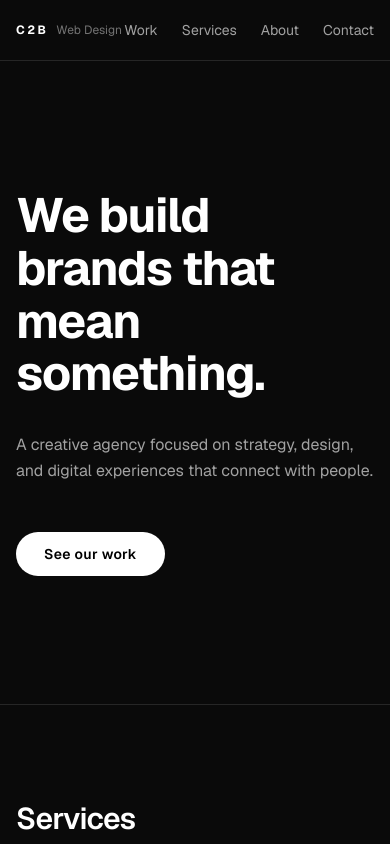
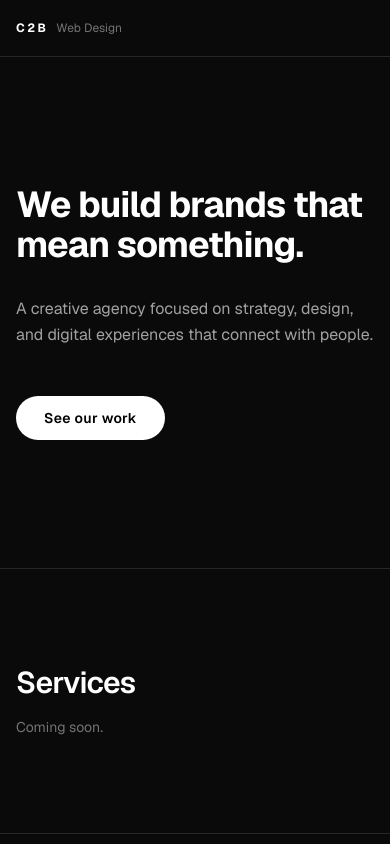
Before and after one commit to c2b-web-design/agency-website-v2, a Next.js app: page / in a window 390 px wide. Shown: the top 844 px of the page. Built offline with nearby package versions, Linux system fonts and the light colour scheme.

Commit message:
Refine hero typography and mobile navbar

```diff
--- a/app/page.tsx
+++ b/app/page.tsx
@@ -37,8 +37,12 @@ export default function Home() {
                 gap-6 tightens the group into a deliberate cluster without crowding.
                 duration-200 on hover: an explicit transition duration makes the hover feel smooth
                 rather than a hard snap. neutral-100 (not pure white) softens the arrival —
-                premium interfaces avoid binary on/off color states.                 */}
-            <div className="flex items-center gap-6">
+                premium interfaces avoid binary on/off color states.
+                hidden md:flex: on mobile the links are hidden entirely — four nav items in a
+                single row at 400px competes with the brand lockup and feels cramped. The brand
+                lockup alone is sufficient at small sizes. A hamburger menu will be added later
+                when the site has real navigation depth to justify the interaction cost.        */}
+            <div className="hidden md:flex items-center gap-6">
               <a href="#work"     className="text-sm text-neutral-400 hover:text-neutral-100 transition-colors duration-200">Work</a>
               <a href="#services" className="text-sm text-neutral-400 hover:text-neutral-100 transition-colors duration-200">Services</a>
               <a href="#"         className="text-sm text-neutral-400 hover:text-neutral-100 transition-colors duration-200">About</a>
@@ -53,16 +57,18 @@ export default function Home() {
       <section className="py-32">
         <Container>
 
-          {/* Headline:
-              text-5xl md:text-6xl: responsive sizing prevents the headline from being oversized
-              on mobile where long lines collapse into unreadable stacks. The md: breakpoint
-              lets it open up on wider screens where the space is available.
-              max-w-2xl (down from max-w-3xl): a narrower column feels curated and editorial.
-              Wide headlines read as startup marketing; tight columns read as considered craft.
-              leading-[1.1] (tighter than leading-tight = 1.25): at large display sizes, tight
-              line-height reads as confident and magazine-like. It only reads as cramped at
-              smaller body sizes — here it increases visual tension in a good way.             */}
-          <h1 className="text-5xl md:text-6xl font-bold tracking-tight leading-[1.1] max-w-2xl">
+          {/* Headline — three-step responsive scale:
+              text-4xl (36px): mobile base — small enough at ~378px that the line breaks
+              fall naturally without orphaning a single word on its own line.
+              sm:text-5xl (48px): kicks in at 640px — large phones in landscape and small
+              tablets where the extra space makes the bigger size work.
+              md:text-6xl (60px): the full display size at 768px+ — strong and editorial on
+              desktop without imposing that scale on smaller viewports.
+              max-w-2xl: a narrower column feels curated. Wide headlines read as startup
+              marketing; tight columns read as considered craft.
+              leading-[1.1] (tighter than leading-tight = 1.25): at display sizes, tight
+              line-height reads as confident and magazine-like, not cramped.                  */}
+          <h1 className="text-4xl sm:text-5xl md:text-6xl font-bold tracking-tight leading-[1.1] max-w-2xl">
             We build brands that mean something.
           </h1>
 
```
